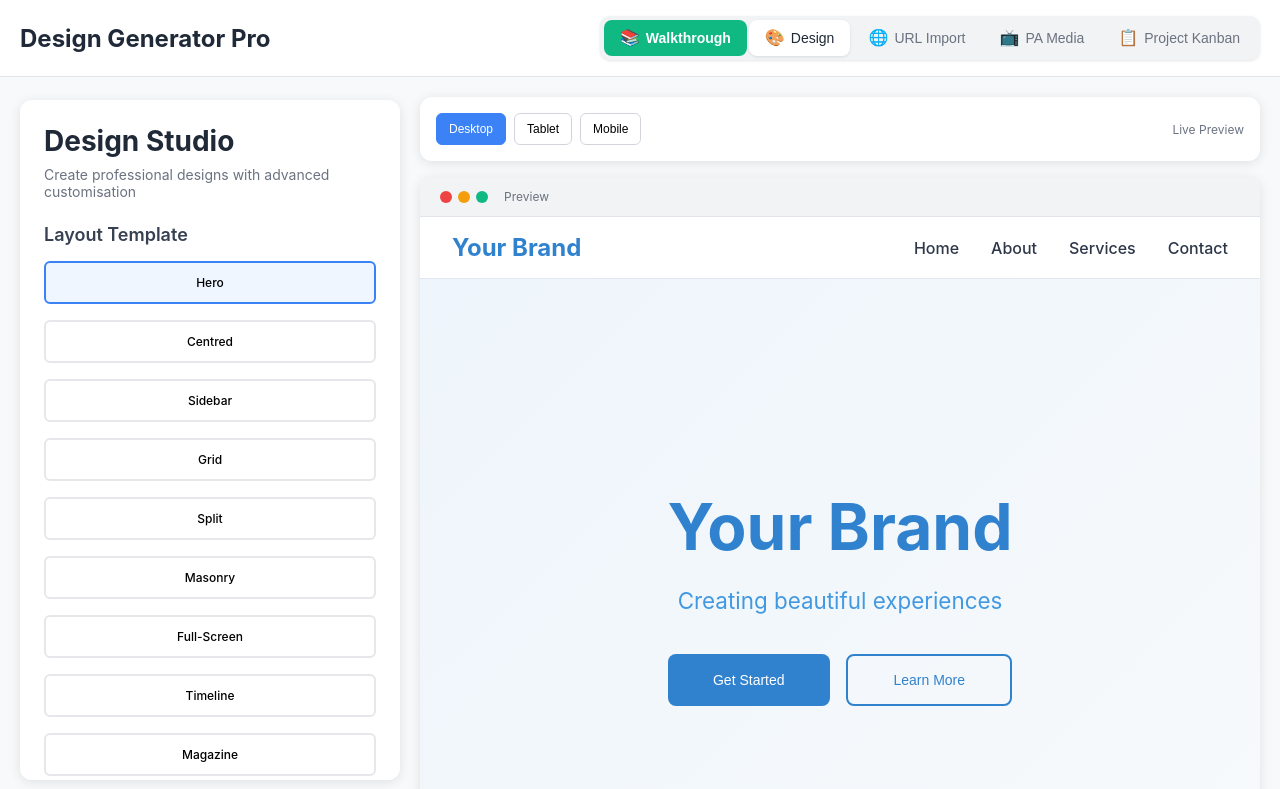
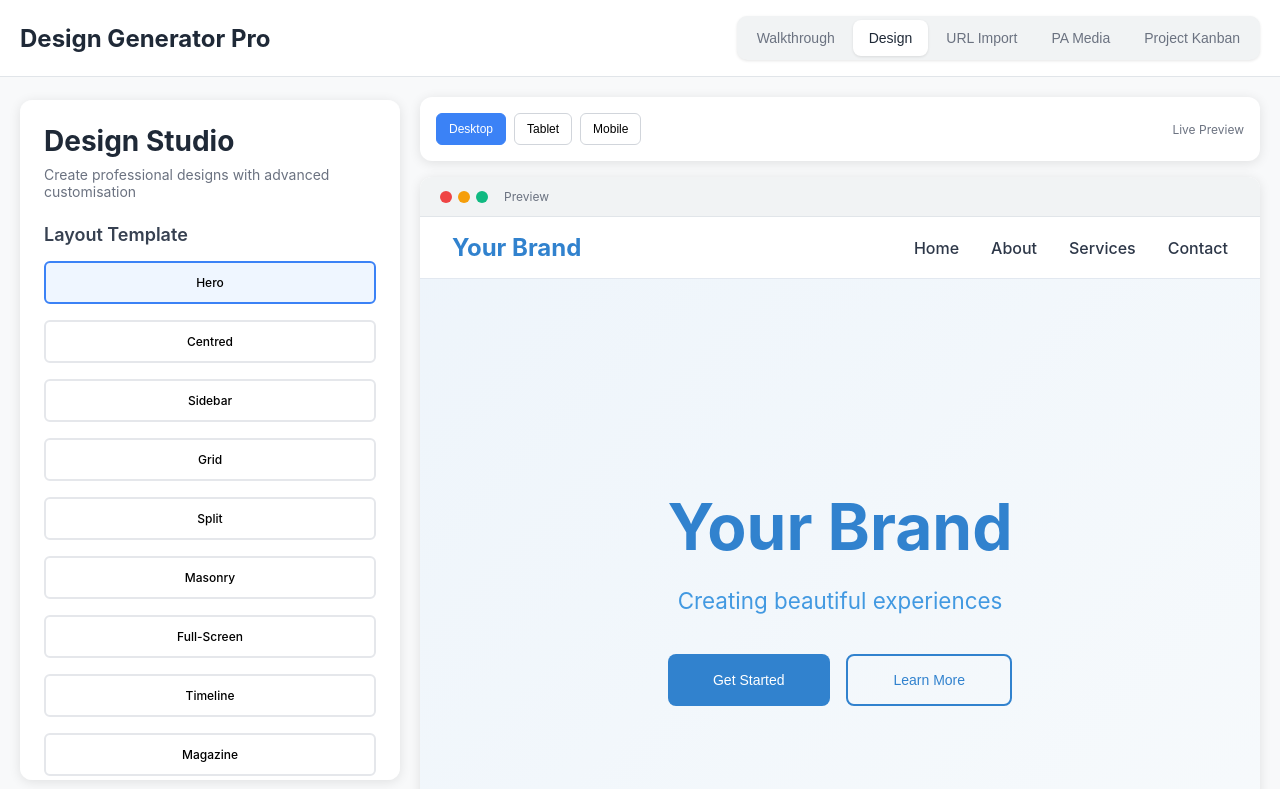
Before and after one commit to nickyleech/homepage-designer, a plain HTML site: page index.html in a window 1280 px wide. Shown: the top 789 px of the page. Drawn offline with nearby package versions, Linux system fonts and the light colour scheme.

Commit message:
UI Enhancement: Clean minimalistic navigation design
• Removed all emoji icons from navigation tabs for professional appearance
• Eliminated special green styling from Walkthrough tab for consistency
• Unified navigation design with consistent styling across all tabs
• Clean, minimalistic approach with text-only navigation labels

Navigation tabs now display as:
- Walkthrough (no special color/styling)
- Design
- URL Import
- PA Media
- Project Kanban

All tabs now follow the same design pattern with consistent hover states and typography.

🤖 Generated with [Claude Code](https://claude.ai/code)

Co-Authored-By: Claude <noreply@anthropic.com>

```diff
--- a/index.html
+++ b/index.html
@@ -105,22 +105,6 @@
             color: #374151;
         }
 
-        .nav-tab.walkthrough {
-            background: #10b981;
-            color: white;
-            font-weight: 600;
-        }
-
-        .nav-tab.walkthrough:hover {
-            background: #059669;
-            color: white;
-        }
-
-        .nav-tab.walkthrough.active {
-            background: #047857;
-            color: white;
-            box-shadow: 0 1px 3px rgba(0,0,0,0.15);
-        }
 
         .container {
             max-width: 1400px;
@@ -1775,19 +1759,19 @@
             <div class="logo">Design Generator Pro</div>
             <nav class="nav-tabs">
                 <button class="nav-tab walkthrough" onclick="openWalkthroughModal()">
-                    <span>📚</span> Walkthrough
+                    Walkthrough
                 </button>
                 <button class="nav-tab active" data-tab="design">
-                    <span>🎨</span> Design
+                    Design
                 </button>
                 <button class="nav-tab" data-tab="url-import">
-                    <span>🌐</span> URL Import
+                    URL Import
                 </button>
                 <button class="nav-tab" data-tab="pa-media">
-                    <span>📺</span> PA Media
+                    PA Media
                 </button>
                 <button class="nav-tab" data-tab="kanban">
-                    <span>📋</span> Project Kanban
+                    Project Kanban
                 </button>
             </nav>
         </div>
```
